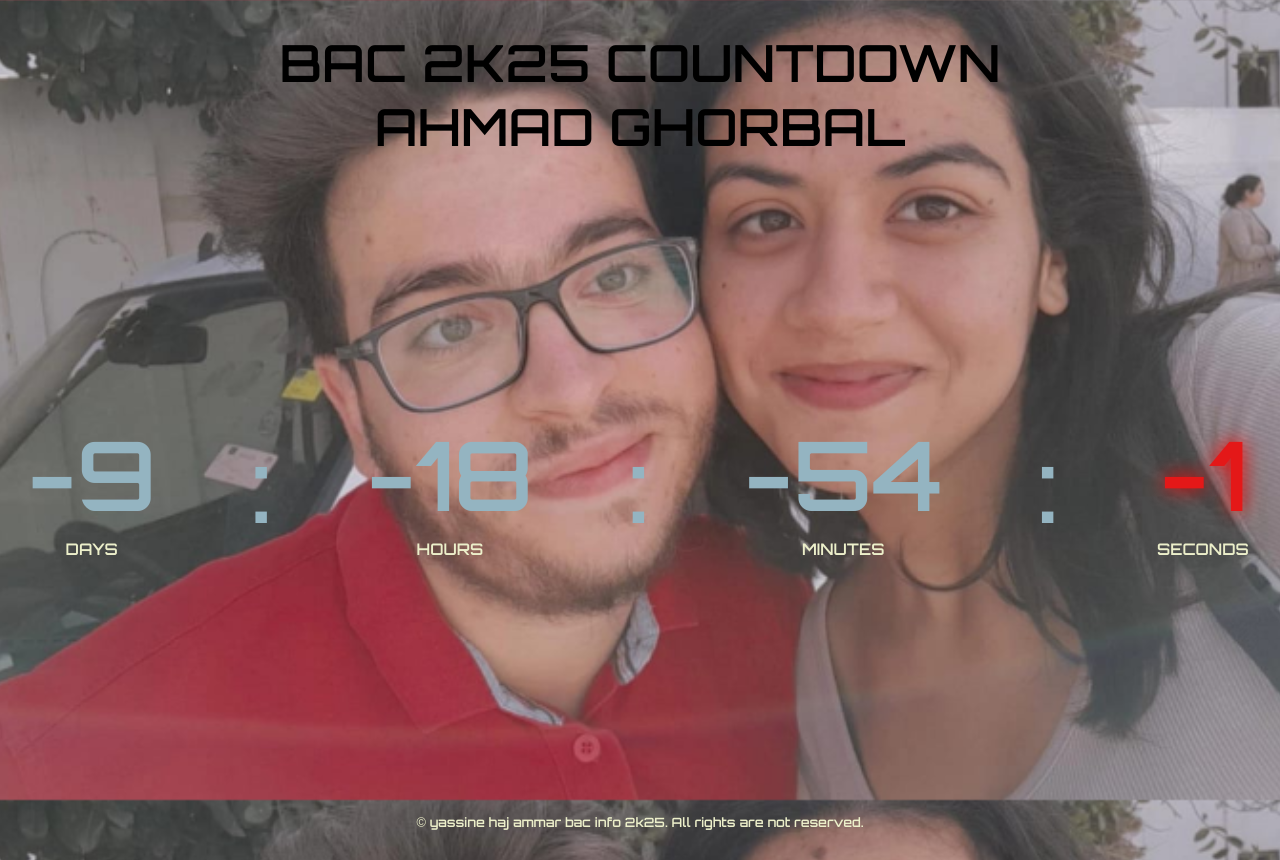
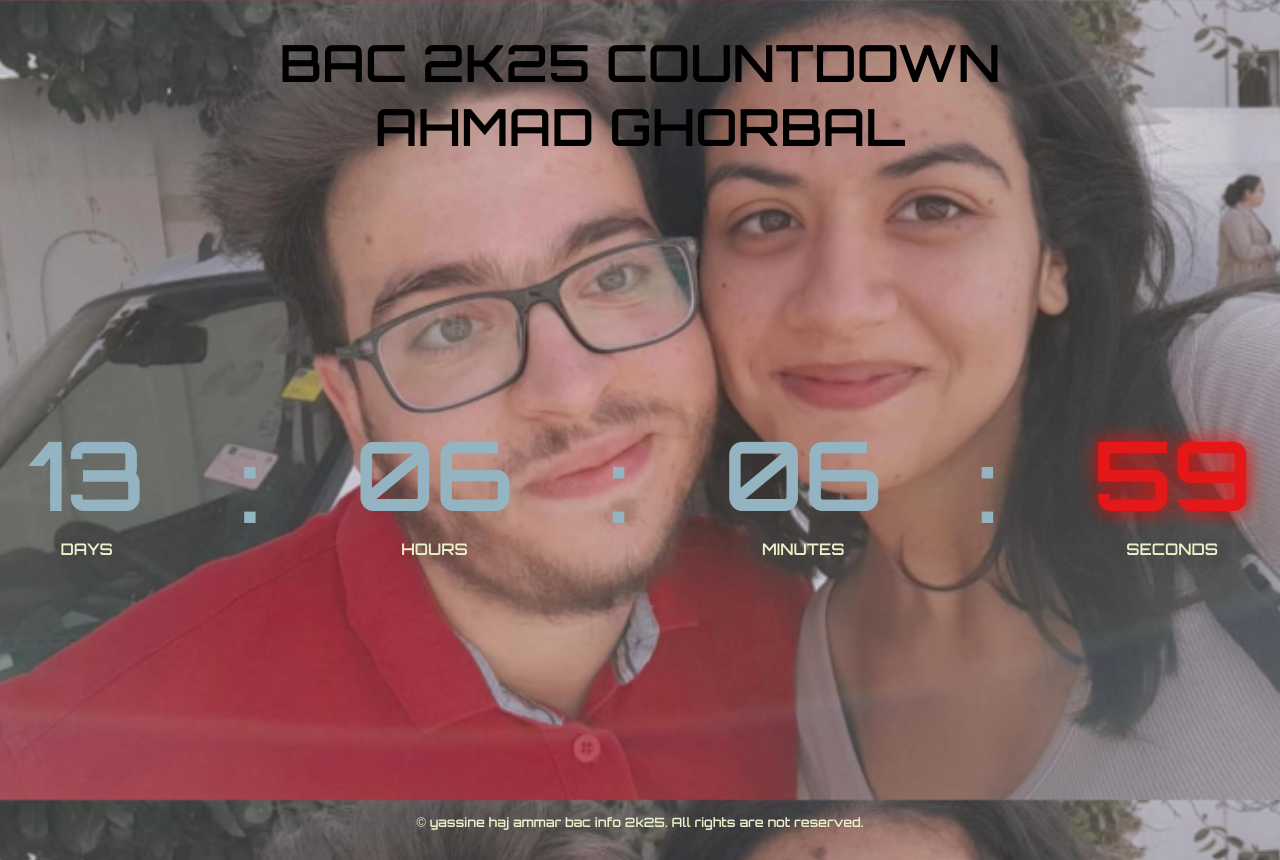
Before and after one commit to yassine020/ghorbal_ghada_bac2025, a plain HTML site: page index.html in a window 1280 px wide. Drawn offline with Linux system fonts and the light colour scheme.

Commit message:
Update index.html

```diff
--- a/index.html
+++ b/index.html
@@ -134,7 +134,7 @@ body {
     &copy; yassine haj ammar bac info 2k25. All rights are not reserved.
   </footer>
   <script>
-    const countdownDate = new Date("June 2, 2025 00:00:00").getTime();
+    const countdownDate = new Date("June 24, 2025 00:00:00").getTime();
 
     const updateCountdown = () => {
       const now = new Date().getTime();
```
